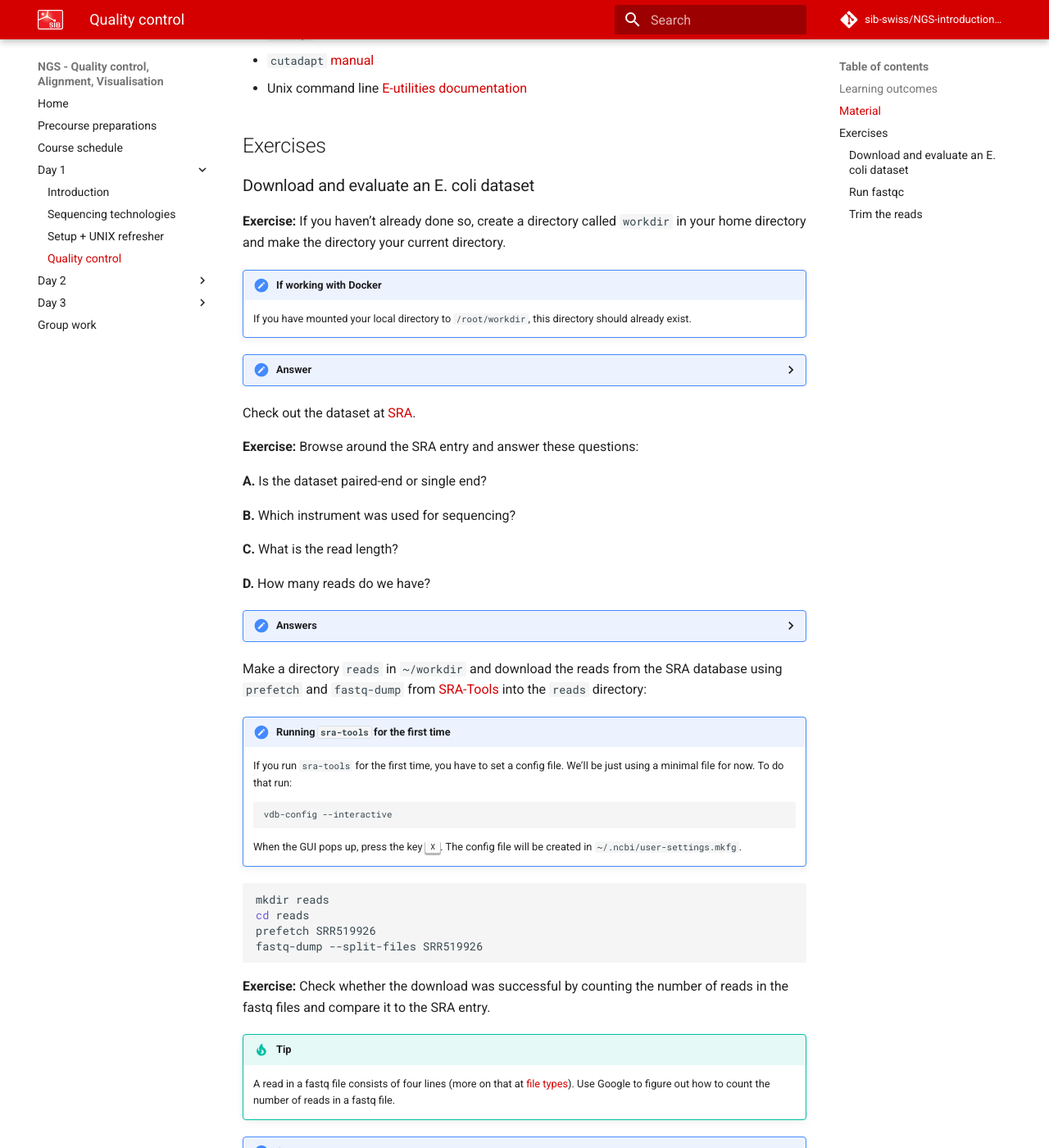
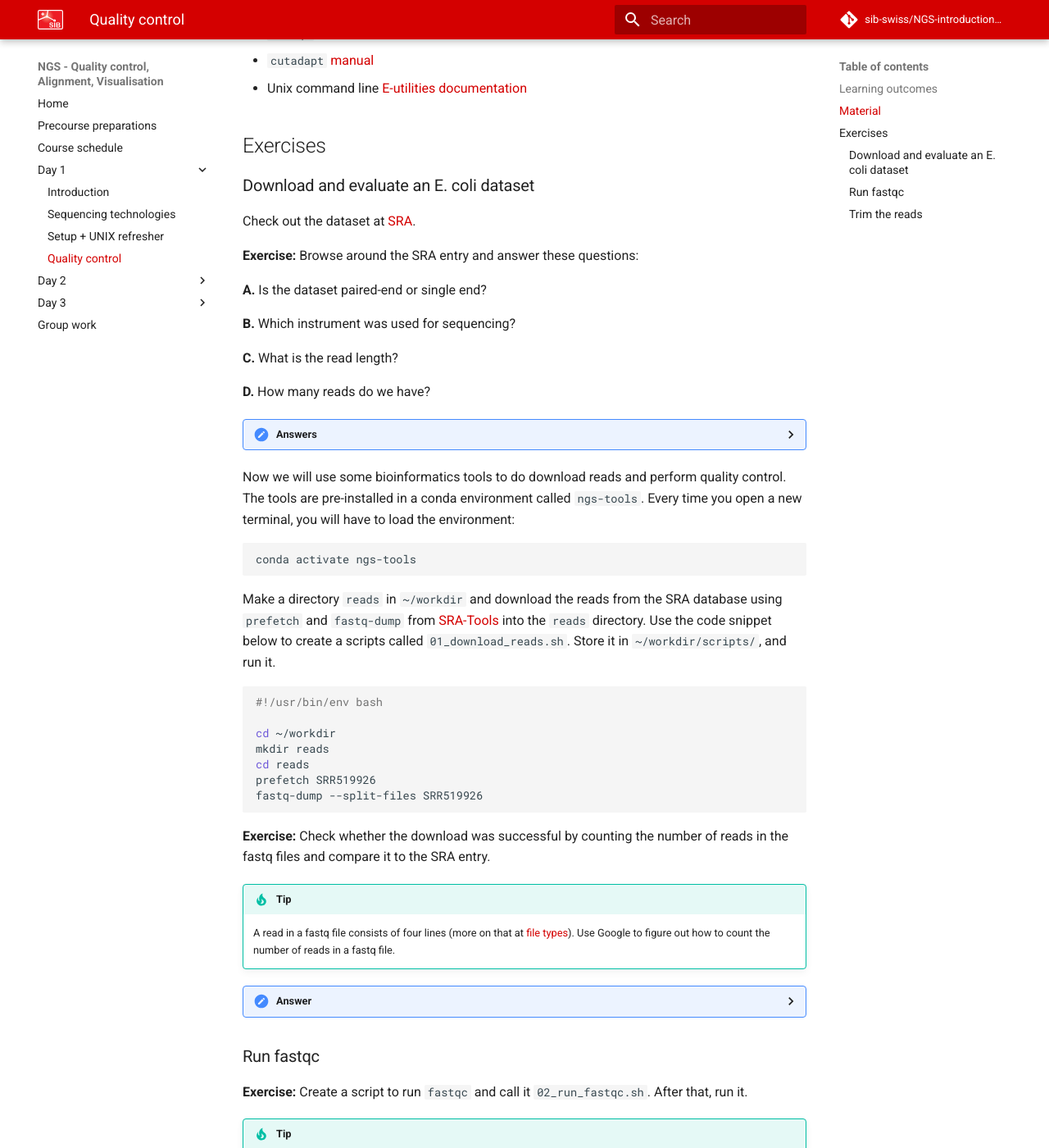
Before and after one commit to sib-swiss/NGS-introduction-training, an MkDocs documentation site: the page built from docs/day1/quality_control.md, in a window 1280 px wide and 1400 px high, scrolled down 494 px. Shown: the whole window at 82% size. Built offline with MkDocs 1.6.1 and Material for MkDocs 9.7.7, drawn with Linux system fonts in a browser that asks for light colours; comment, search, counter and statistics services are not loaded; the version menu is left out; some of the changed text lies outside the part shown.

````diff
--- a/docs/day1/quality_control.md
+++ b/docs/day1/quality_control.md
@@ -17,18 +17,6 @@
 ## Exercises
 
 ### Download and evaluate an E. coli dataset
-
-**Exercise:** If you haven't already done so, create a directory called `workdir` in your home directory and make the directory your current directory.
-
-!!! note "If working with Docker"
-    If you have mounted your local directory to `/root/workdir`, this directory should already exist.
-
-??? done "Answer"
-    ```sh
-    cd ~
-    mkdir workdir
-    cd workdir
-    ```
 
 Check out the dataset at [SRA](https://www.ncbi.nlm.nih.gov/sra/?term=SRR519926).
 
@@ -51,17 +39,18 @@ Check out the dataset at [SRA](https://www.ncbi.nlm.nih.gov/sra/?term=SRR519926)
 
     D. 400596
 
-Make a directory `reads` in `~/workdir` and download the reads from the SRA database using `prefetch` and `fastq-dump` from [SRA-Tools](https://ncbi.github.io/sra-tools/) into the `reads` directory:
-
-!!! note "Running `sra-tools` for the first time"
-    If you run `sra-tools` for the first time, you have to set a config file. We'll be just using a minimal file for now. To do that run:
-
-    ```sh
-    vdb-config --interactive
-    ```
-    When the GUI pops up, press the key ++x++. The config file will be created in `~/.ncbi/user-settings.mkfg`.
+Now we will use some bioinformatics tools to do download reads and perform quality control. The tools are pre-installed in a conda environment called `ngs-tools`. Every time you open a new terminal, you will have to load the environment:
 
 ```sh
+conda activate ngs-tools
+```
+
+Make a directory `reads` in `~/workdir` and download the reads from the SRA database using `prefetch` and `fastq-dump` from [SRA-Tools](https://ncbi.github.io/sra-tools/) into the `reads` directory. Use the code snippet below to create a scripts called `01_download_reads.sh`. Store it in `~/workdir/scripts/`, and run it.
+
+```sh
+#!/usr/bin/env bash
+
+cd ~/workdir
 mkdir reads
 cd reads
 prefetch SRR519926
@@ -86,17 +75,29 @@ fastq-dump --split-files SRR519926
 
 ### Run fastqc
 
-**Exercise:** Run fastqc on the fastq files.
+**Exercise:** Create a script to run `fastqc` and call it `02_run_fastqc.sh`. After that, run it.
 
 !!! tip "Tip"
     `fastqc` accepts multiple files as input, so you can use a [wildcard](https://en.wikipedia.org/wiki/Glob_(programming)) to run `fastqc` on all the files in one line of code. Use it like this: `*.fastq`.
 
 ??? done "Answer"
+    Your script `~/workdir/scripts/02_run_fastqc.sh` should look like:
+
     ```sh
+    #!/usr/bin/env bash
+    cd ~/workdir/reads
+
     fastqc *.fastq
     ```
 
 **Exercise:** Download the html files to your local computer, and view the results. How is the quality? Where are the problems?
+
+!!! info "Downloading files"
+    You can download files by right-click the file and after that select **Download**:
+
+    <figure>
+      <img src="../../assets/images/download_file.gif" width="500"/>
+    </figure>
 
 ??? done "Answer"
     There seems to be:
@@ -116,7 +117,7 @@ We will use [cutadapt](https://cutadapt.readthedocs.io/en/stable/index.html) for
 * trim bases with a quality lower then 10 from the 3' and 5' end of the reads,
 * keep only reads with a read length not shorter than 25 base pairs.
 
-Fill in the missing options and execute the script to trim the data.
+Copy the code below to a script in your scripts directory (`~/workdir/scripts`) and call it `trim_reads.sh`. Fill in the missing options. After that execute the script to trim the data.
 
 !!! hint
     Check out the helper of `cutadapt` with:
@@ -144,7 +145,7 @@ $READS_DIR/SRR519926_2.fastq
 ```
 
 ??? done "Answer"
-    Your script should look like this:
+    Your script (`~/workdir/scripts/03_trim_reads.sh`) should look like this:
 
     ```sh
 
@@ -169,7 +170,7 @@ $READS_DIR/SRR519926_2.fastq
 !!! note "The use of `\`"
     In the script above you see that we're using `\` at the end of many lines. We use it to tell bash to ignore the newlines. If we would not do it, the `cutadapt` command would become a very long line, and the script would become very difficult to read. It is in general good practice to put every option of a long command on a newline in your script and use `\` to ignore the newlines when executing.
 
-**Exercise:** Run `fastqc` on the trimmed fastq files and answer these questions:
+**Exercise:** Create a script to run `fastqc` on the trimmed fastq files called `04_run_fastqc_trimmed.sh`, and answer these questions:
 
 **A.** Has the quality improved?
 
@@ -177,8 +178,10 @@ $READS_DIR/SRR519926_2.fastq
 
 
 ??? done "Answers"
-    Running `fastqc`:
+    Your script `04_run_fastqc_trimmed.sh` should look like:
     ```
+    #!/usr/bin/env bash
+
     cd ~/workdir/trimmed_data
     fastqc paired_trimmed*.fastq
     ```
--- a/mkdocs.yml
+++ b/mkdocs.yml
@@ -39,6 +39,8 @@ markdown_extensions:
   - smarty
   - toc
   - pymdownx.superfences
+  - pymdownx.tabbed:
+      alternate_style: true
   - attr_list
   - pymdownx.tabbed
   - pymdownx.details
````
Also changed, not shown: docs/day1/server_login.md (+16 -32 lines), docs/day2/read_alignment.md (+9 -3 lines), docs/index.md (+6 -8 lines), docs/assets/images/download_file.gif (added), docs/assets/images/new_file.gif (added), docs/assets/images/open_terminal.gif (added), docs/assets/images/vscode_login_page.png (added), 7 other files.
